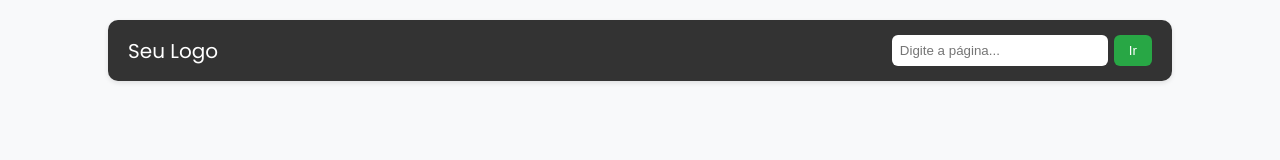
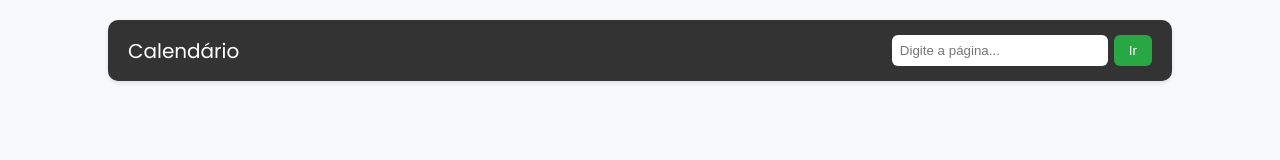
Before and after one commit to taciodev/research-calendar-vue, a Vue app: page / in a window 1280 px wide. Shown: the top 160 px of the page. Built offline with nearby package versions, Linux system fonts and the light colour scheme; no server answers.

Commit message:
feat(ui): update header title

```diff
--- a/src/components/TheHeader.vue
+++ b/src/components/TheHeader.vue
@@ -1,6 +1,6 @@
 <template>
   <header>
-    <div class="logo">Seu Logo</div>
+    <div class="logo">Calendário</div>
     <form @submit.prevent="goToPage">
       <input
         type="text"
```
